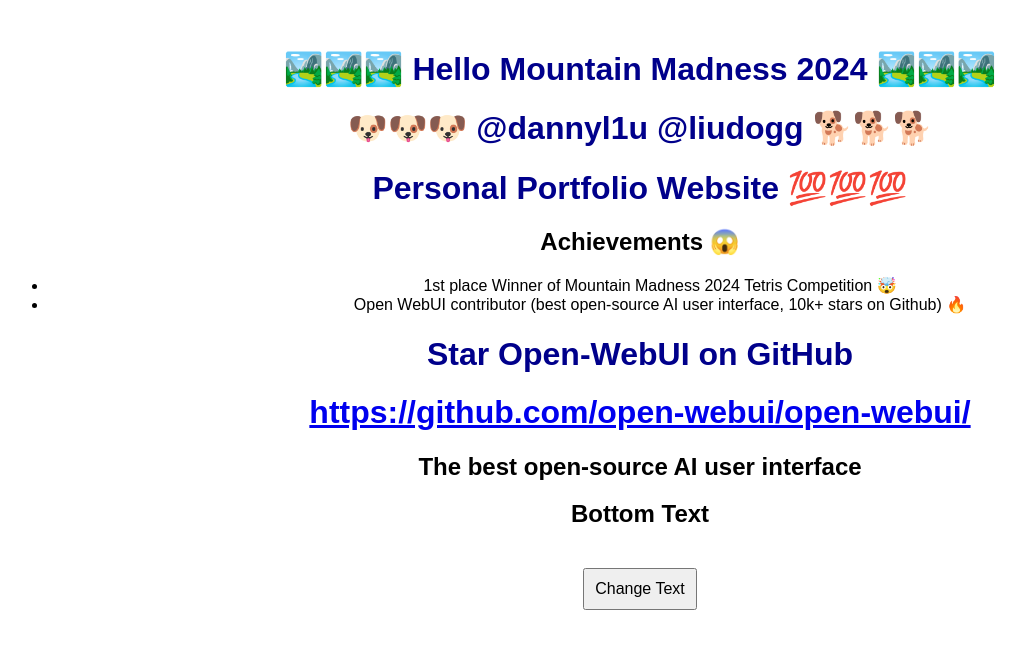
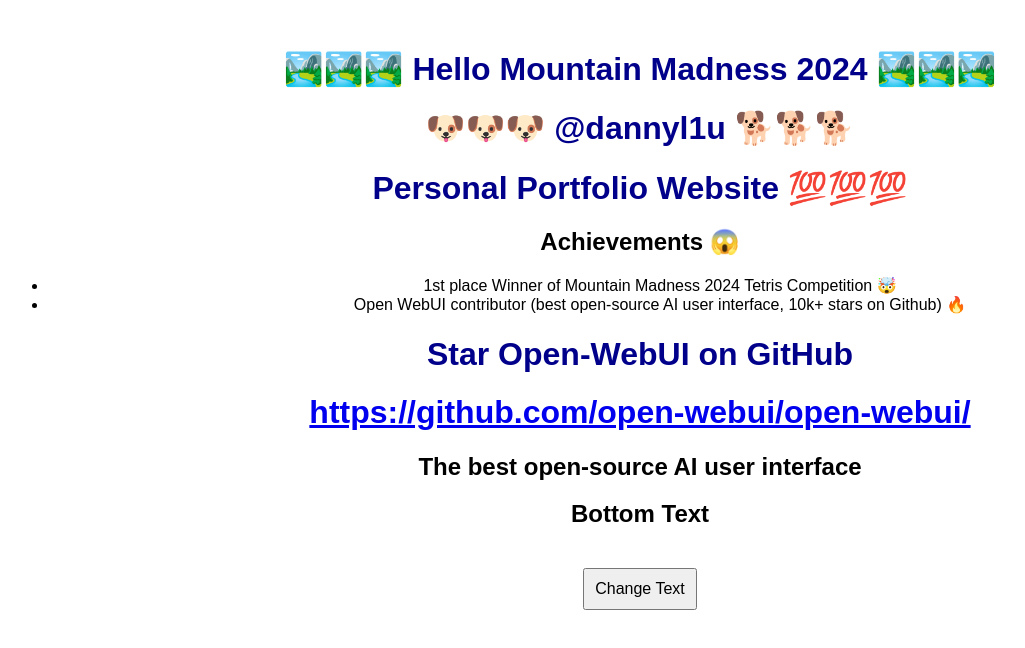
Before and after one commit to dannyl1u/demo-website, a plain HTML site: page index.html in a window 1280 px wide. Shown: the whole page, without its empty margins (0-1025 px from the left). Drawn offline with Linux system fonts and the light colour scheme.

Commit message:
Update index.html

```diff
--- a/index.html
+++ b/index.html
@@ -7,7 +7,7 @@
 </head>
 <body>
     <h1>🏞️🏞️🏞️ Hello Mountain Madness 2024 🏞️🏞️🏞️</h1>
-    <h1>🐶🐶🐶 @dannyl1u @liudogg 🐕🐕🐕</h1>
+    <h1>🐶🐶🐶 @dannyl1u 🐕🐕🐕</h1>
     <h1>Personal Portfolio Website 💯💯💯</h1>
     <h2>Achievements 😱</h2>
     <ul>
```
